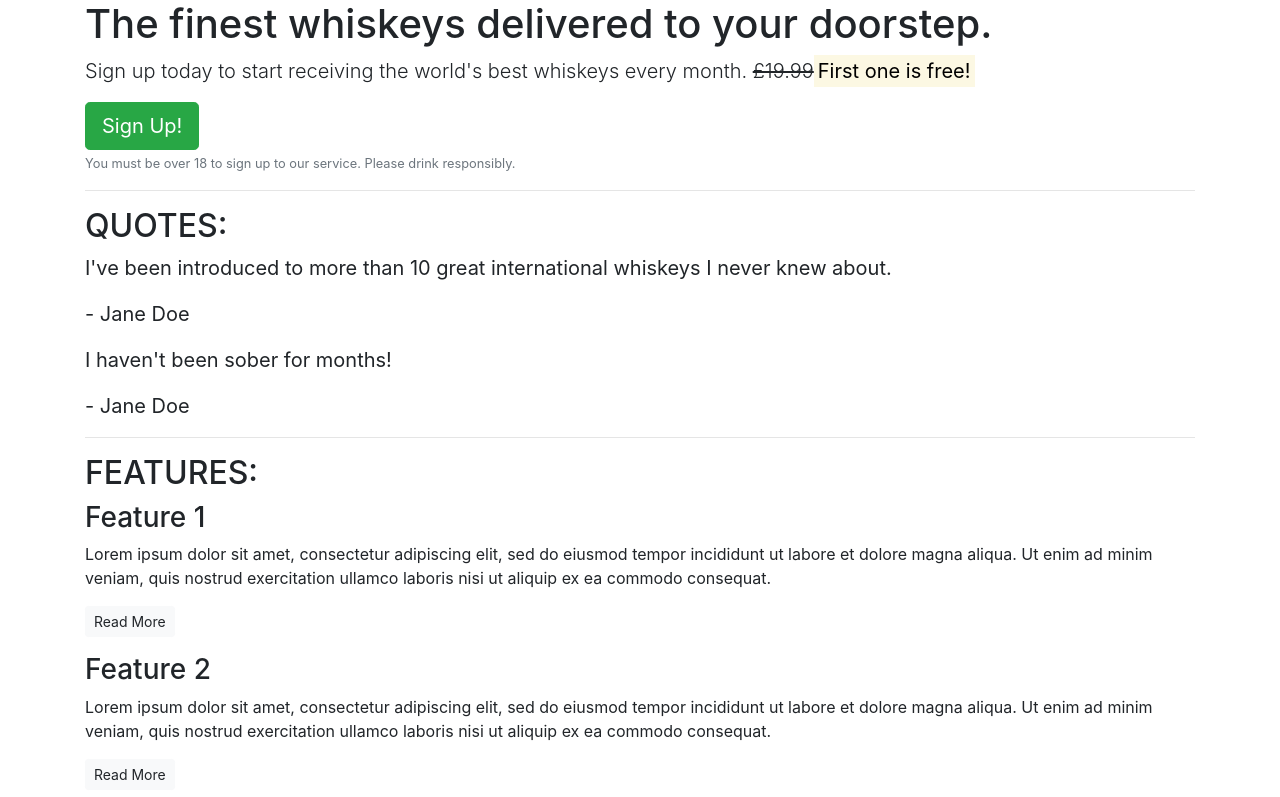
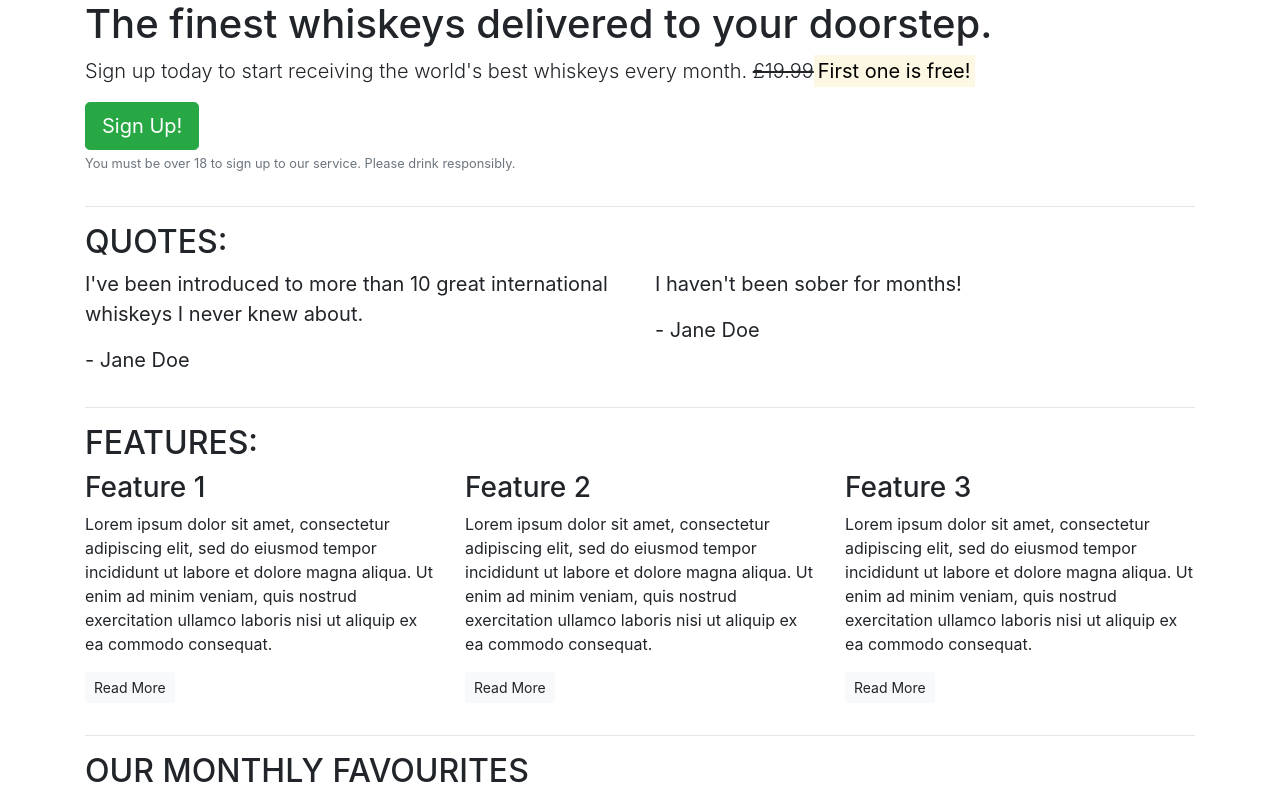
Before and after one commit to michaelpearce21/bootstrap-practice, a plain HTML site: page index.html in a window 1280 px wide. Shown: the top 797 px of the page. Drawn offline with nearby package versions, Linux system fonts and the light colour scheme.

Commit message:
Bootstrap Layout grid added

```diff
--- a/index.html
+++ b/index.html
@@ -11,55 +11,87 @@
 <body>
     <article class="container">
         <!-- Callout -->
+        <div class="row">
+            <div class="col-12">
         <section class="callout">
             <h1>The finest whiskeys delivered to your doorstep.</h1>
             <p class="lead">Sign up today to start receiving the world's best whiskeys every month. <s>£19.99</s><strong><mark>First one is free!</mark></strong></p>
             <button class="btn btn-success btn-lg">Sign Up!</button>
             <p class="text-muted"><small>You must be over 18 to sign up to our service. Please drink responsibly.</small></p>
         </section>
+            </div>
+        </div>
         <!-- /.callout -->
         <hr>
 
         <!-- Quotes -->
         <section class="quotes">
+            <div class="row">
+                <div class="col-12">
             <h2 class="text-uppercase">Quotes:</h2>
+                </div>
+            </div>
+            <div class="row">
+                <div class="col-12 col-md-6">
             <blockquote class="blockquote">
                 <p>I've been introduced to more than 10 great international whiskeys I never knew about.</p>
                 <p>- Jane Doe</p>
             </blockquote>
+            </div>
+            <div class="col-12 col-md-6">
             <blockquote class="blockquote">
                 <p>I haven't been sober for months!</p>
                 <p>- Jane Doe</p>
             </blockquote>
+            </div>
+            </div>
         </section>
         <!-- /.quotes -->
         <hr>
 
         <!-- Features -->
         <section class="features">
+        <div class="row">
+            <div class="col-12">
             <h2 class="text-uppercase">Features:</h2>
+            </div>
+        </div>
+        <div class="row">
+            <div class="col-12 col-md-6 col-lg-4">
             <div class="feature">
                 <h3>Feature 1</h3>
                 <p>Lorem ipsum dolor sit amet, consectetur adipiscing elit, sed do eiusmod tempor incididunt ut labore et dolore magna aliqua. Ut enim ad minim veniam, quis nostrud exercitation ullamco laboris nisi ut aliquip ex ea commodo consequat.</p>
                 <p><a class="btn btn-sm btn-light" href="">Read More</a></p>
             </div>
+            </div>
+            <div class="col-12 col-md-6 col-lg-4">
             <div class="feature">
                 <h3>Feature 2</h3>
                 <p>Lorem ipsum dolor sit amet, consectetur adipiscing elit, sed do eiusmod tempor incididunt ut labore et dolore magna aliqua. Ut enim ad minim veniam, quis nostrud exercitation ullamco laboris nisi ut aliquip ex ea commodo consequat.</p>
                 <p><a class="btn btn-sm btn-light" href="">Read More</a></p>
             </div>
+            </div>
+            <div class="col-12 d-md-none d-lg-block col-lg-4">
             <div class="feature">
                 <h3>Feature 3</h3>
                 <p>Lorem ipsum dolor sit amet, consectetur adipiscing elit, sed do eiusmod tempor incididunt ut labore et dolore magna aliqua. Ut enim ad minim veniam, quis nostrud exercitation ullamco laboris nisi ut aliquip ex ea commodo consequat.</p>
                 <p><a class="btn btn-sm btn-light" href="">Read More</a></p>
             </div>
+            </div>
+        </div>
         </section>
         <!-- /.features -->
         <hr>
 
         <!--Table-->
         <section class="monthly-favourites">
+            <div class="row">
+                <div class="col-12">
             <h2 class="text-uppercase">Our Monthly Favourites</h2>
+                </div>
+            </div>
+            <div class="row">
+                <div class="col-12">
             <table class="table">
                 <thead class="thead-light">
                     <th scope="col">#</th>
@@ -94,6 +126,8 @@
                     </tr>
                 </tbody>
             </table>
+            </div>
+            </div>
         </section>
     </article>
 
```
